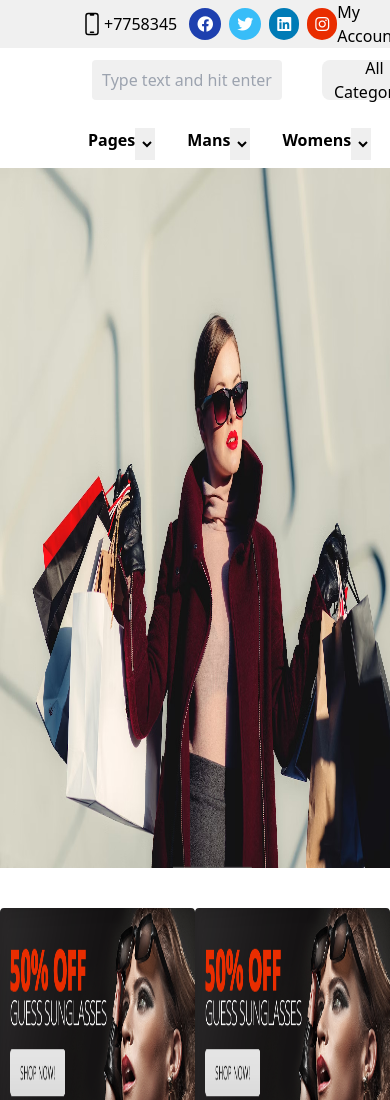
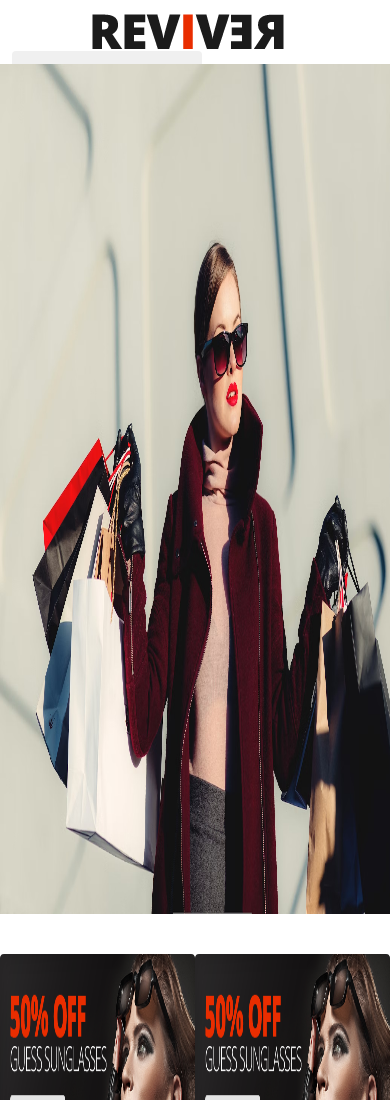
Before and after one commit to mjobayer183/E-Commerce, a website: page src/index.html in a window 390 px wide. Shown: the top 1100 px of the page. Drawn offline with Linux system fonts and the light colour scheme.

Commit message:
finished main section

```diff
--- a/src/index.html
+++ b/src/index.html
@@ -12,8 +12,8 @@
   <body>
     <header class="">
       <!-- first section -->
-      <section>
-        <div class="bg-primary h-12 flex justify-between items-center">
+      <section class="hidden lg:block">
+        <div class="bg-primary h-12 flex justify-between items-center ">
           <div class="flex ml-20 items-center">
             <div class="flex">
               <svg
@@ -75,11 +75,11 @@
       </section>
       <!-- second section -->
       <section>
-        <div class="bg-white h-16 w-full flex p-3 justify-between">
+        <div class="bg-white h-16 w-full lg:flex p-3 justify-between">
           <div class="ml-20">
             <img src="/img/logo.png" alt="" />
           </div>
-          <div class="flex space-x-10 mr-20">
+          <div class="lg:flex lg:space-x-10 lg:mr-20">
             <div class="flex">
               <input
                 class="outline-0 h-10 w-[190px] bg-primary text-center rounded focus:border-sky-500 focus:ring-2 focus:ring-sky-500"
@@ -122,7 +122,7 @@
       </section>
 
       <!-- third section -->
-      <section class="mt-2 sticky top-0">
+      <section class="mt-2 sticky top-0 hidden lg:block border-t-2">
         <div class="h-12 bg-white w-full flex justify-between">
           <div class="font-bold flex space-x-8 ml-20 p-2">
             <div
@@ -169,7 +169,7 @@
     <main>
       <!-- first main section -->
       <div>
-        <img class="h-[700px] w-full" src="/img/bg.avif" alt="" />
+        <img class="h-[850px] w-full" src="/img/bg.avif" alt="" />
       </div>
       <!-- second main section -->
       <div class="flex justify-evenly mt-10 mb-10">
```
Also changed, not shown: dist/output.css.
